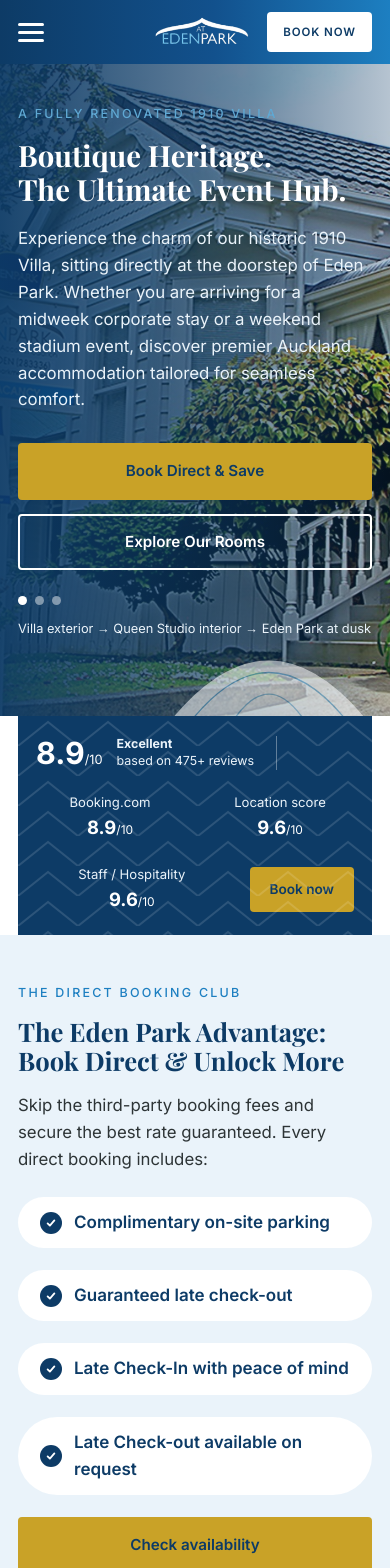
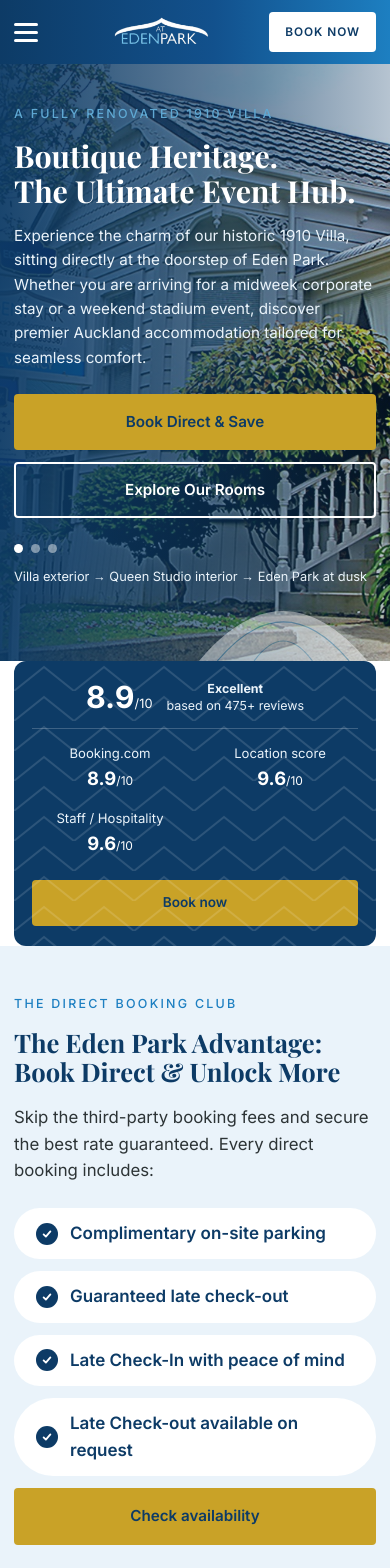
Before and after one commit to swadhinjit-credencesoft/edenpark-website, a Next.js app: page / in a window 390 px wide. Shown: the top 1568 px of the page. Built offline with nearby package versions, Linux system fonts and the light colour scheme.

Commit message:
fixed responsive issues

```diff
--- a/src/styles/_base.scss
+++ b/src/styles/_base.scss
@@ -4,19 +4,25 @@
 
 *, *::before, *::after { box-sizing: border-box; }
 
-html { scroll-behavior: smooth; }
+html {
+  scroll-behavior: smooth;
+  overflow-x: hidden;
+}
 
 body {
   margin: 0;
+  width: 100%;
+  overflow-x: hidden;
   font-family: var(--font-inter), Inter, -apple-system, "Segoe UI", Arial, sans-serif;
   font-size: 17px;
   line-height: 1.6;
   color: var(--char);
   background: var(--white);
   -webkit-font-smoothing: antialiased;
+  -webkit-text-size-adjust: 100%;
 }
 
-img { max-width: 100%; display: block; }
+img { max-width: 100%; height: auto; display: block; }
 
 a { color: var(--blue); text-decoration: none; }
 a:hover { text-decoration: underline; }
@@ -27,7 +33,10 @@
   border-radius: 4px;
 }
 
-.wrap { width: min(var(--wrap) - 120px, 100% - 48px); margin-inline: auto; }
+.wrap {
+  width: min(var(--wrap) - 120px, 100% - clamp(24px, 5vw, 48px));
+  margin-inline: auto;
+}
 
 .skip {
   position: absolute; left: -9999px; top: 0; z-index: 200;
--- a/src/styles/_header.scss
+++ b/src/styles/_header.scss
@@ -6,22 +6,24 @@
 .masthead {
   background: linear-gradient(90deg, var(--navy) 0%, var(--navy-2) 55%, var(--blue) 100%);
   position: sticky; top: 0; z-index: 100;
+  width: 100%;
 }
 .masthead__inner {
-  display: flex; align-items: center; gap: var(--gap);
-  min-height: 76px; position: relative;
+  display: flex; align-items: center; justify-content: space-between;
+  min-height: 76px; position: relative; gap: clamp(10px, 2vw, var(--gap));
 }
 .masthead__logo {
   position: absolute; left: 50%; transform: translateX(-50%);
-  display: flex; align-items: center;
+  display: flex; align-items: center; justify-content: center;
+  z-index: 10;
 }
-.masthead__logo img { height: 42px; width: auto; }
+.masthead__logo img { height: 42px; width: auto; max-width: 180px; object-fit: contain; }
 
 /* Quick links — Rooms / Find Us / FAQ, right side */
-.masthead__quick { display: flex; gap: 26px; margin-left: auto; }
+.masthead__quick { display: flex; align-items: center; gap: clamp(16px, 2.2vw, 26px); margin-left: auto; margin-right: 14px; }
 .masthead__quick a {
   color: #fff; font-size: .78rem; font-weight: 600;
-  letter-spacing: .1em; text-transform: uppercase;
+  letter-spacing: .1em; text-transform: uppercase; white-space: nowrap;
 }
 .masthead__quick a:hover { text-decoration: none; color: var(--tint); }
 .masthead__quick a[aria-current="page"] { border-bottom: 2px solid var(--gold); padding-bottom: 3px; }
@@ -30,12 +32,16 @@
 .nav {
   display: none; position: absolute; left: 0; right: 0; top: 100%;
   background: var(--navy); flex-direction: column; align-items: flex-start;
-  gap: 0; padding: 14px 24px 22px; z-index: 20;
+  gap: 0; padding: 14px 24px 22px; z-index: 120;
+  box-shadow: 0 16px 32px rgba(13, 59, 102, 0.35);
+  border-top: 1px solid rgba(255, 255, 255, 0.1);
+  max-height: calc(100vh - 76px);
+  overflow-y: auto;
 }
 .nav[data-open="true"] { display: flex; }
 .nav a { padding: 12px 0; width: 100%; }
 .nav a {
-  color: #fff; font-size: .82rem; font-weight: 600;
+  color: #fff; font-size: .85rem; font-weight: 600;
   letter-spacing: .08em; text-transform: uppercase;
 }
 .nav a:hover, .nav a[aria-current="page"] { text-decoration: none; color: var(--tint); }
@@ -43,11 +49,12 @@
 
 /* Hamburger — always visible, left side */
 .navtoggle {
-  display: block; background: none; border: 0; cursor: pointer;
-  padding: 10px; margin-left: -10px;
+  display: flex; flex-direction: column; justify-content: center;
+  background: none; border: 0; cursor: pointer;
+  padding: 10px; margin-left: -10px; z-index: 10;
 }
-.navtoggle span { display: block; width: 26px; height: 3px; background: #fff; border-radius: 2px; }
+.navtoggle span { display: block; width: 24px; height: 3px; background: #fff; border-radius: 2px; }
 .navtoggle span + span { margin-top: 5px; }
 
-/* Book-now CTA sits at the far right (after the quick links) */
-.btn--book { margin-left: 0; }
+/* Book-now CTA sits at the far right */
+.btn--book { margin-left: 0; flex-shrink: 0; z-index: 10; }
--- a/src/styles/_responsive.scss
+++ b/src/styles/_responsive.scss
@@ -1,75 +1,201 @@
 // ==========================================================================
-// Responsive breakpoints + reduced motion.
+// Comprehensive Responsive Breakpoints + Accessibility
 // Desktop-first: base styles target wide screens; mobile overrides stack below.
-// Header uses the original pattern — hamburger visible at every width — so
-// no header re-declarations are needed here.
 // ==========================================================================
 
-/* Tablet: grids breathe a little less */
+/* --------------------------------------------------------------------------
+   1. Laptop / Small Desktop (<= 1100px)
+   -------------------------------------------------------------------------- */
 @media (max-width: 1100px) {
   .swoosh { display: none; }
-  .masthead__logo img { height: 38px; }
+  .ridge { width: 55%; opacity: .45; }
+  .room, .post { grid-template-columns: 1fr; }
+  .room__media, .post__media { aspect-ratio: 16 / 9; max-height: 340px; }
+  .footer__grid { grid-template-columns: 1.2fr 1fr; }
+}
+
+/* --------------------------------------------------------------------------
+   2. Tablet Landscape (<= 960px)
+   -------------------------------------------------------------------------- */
+@media (max-width: 960px) {
+  .masthead__quick { display: none; }
+  .masthead__logo {
+    position: relative;
+    left: 0;
+    transform: none;
+    margin-inline: auto;
+  }
+  .grid--4 { grid-template-columns: repeat(2, 1fr); }
+  .grid--3 { grid-template-columns: repeat(2, 1fr); }
   .mosaic { grid-template-columns: 1fr; }
   .mosaic__row { grid-template-columns: repeat(3, 1fr); }
-  .footer__grid { grid-template-columns: 1.2fr 1fr; }
-  .ridge { width: 62%; opacity: .55; }
-  .pricecard { position: static; margin-top: 26px; display: inline-flex; }
-  .room, .post { grid-template-columns: 1fr; }
-  .hero__inner { padding: 56px 0 84px; }
-  .banner__inner { padding: 60px 0 58px; }
+  .hero__inner { padding: 56px 0 80px; }
+  .banner__inner { padding: 56px 0 54px; }
 }
 
-/* Small tablet / large phone */
-@media (max-width: 760px) {
-  :root { --section-gap: 56px; --pad: 22px; }
-  .masthead__quick { display: none; }
-  .masthead__logo { position: static; transform: none; margin-inline: auto 0; }
-  .mosaic__row { grid-template-columns: 1fr; }
-  .footer__grid { grid-template-columns: 1fr; }
-  .footer__cols { grid-template-columns: 1fr 1fr; }
-  .trust { margin-top: 0; border-radius: 0; }
-  .hero__inner { padding: 48px 0 72px; }
-  .banner__inner { padding: 50px 0 48px; }
+/* --------------------------------------------------------------------------
+   3. Tablet Portrait / Large Mobile (<= 768px)
+   -------------------------------------------------------------------------- */
+@media (max-width: 768px) {
+  :root {
+    --section-gap: 52px;
+    --pad: 22px;
+    --card-gap: 20px;
+  }
+
+  .wrap { width: min(100% - 36px, var(--wrap) - 120px); }
+
   .section { padding: 48px 0; }
   .section__head { margin-bottom: 28px; }
-  .grid--2, .grid--3, .grid--4 { grid-template-columns: 1fr; }
-  .tile--lg { aspect-ratio: 16 / 10; }
-  .tile--sm { aspect-ratio: 16 / 10; }
-  .tile--wide { aspect-ratio: 16 / 10; }
+
+  /* Trust metric bar */
+  .trust {
+    margin-top: 0;
+    border-radius: var(--radius);
+  }
+  .trust__grid {
+    display: grid;
+    grid-template-columns: 1fr 1fr;
+    gap: 14px;
+    padding: 20px 18px;
+  }
+  .trust__lead {
+    grid-column: 1 / -1;
+    border-right: none;
+    border-bottom: 1px solid rgba(255, 255, 255, 0.2);
+    padding-bottom: 14px;
+    padding-right: 0;
+    justify-content: center;
+    text-align: center;
+  }
+  .trust .btn {
+    grid-column: 1 / -1;
+    margin: 8px 0 0;
+    width: 100%;
+    text-align: center;
+  }
+
+  /* Direct booking club */
+  .club {
+    display: grid;
+    grid-template-columns: repeat(auto-fit, minmax(240px, 1fr));
+    gap: 12px;
+  }
+  .club .btn {
+    grid-column: 1 / -1;
+    width: 100%;
+    text-align: center;
+  }
+
+  /* Grids & Mosaic */
+  .grid--2 { grid-template-columns: 1fr; }
+  .grid--3 { grid-template-columns: 1fr; }
+  .mosaic__row { grid-template-columns: 1fr; }
+
+  /* Footer */
+  .footer { padding: 48px 0 26px; }
+  .footer__grid { grid-template-columns: 1fr; gap: 36px; }
+  .footer__cols { grid-template-columns: 1fr 1fr; gap: 24px; }
 }
 
-/* Phone */
-@media (max-width: 520px) {
-  :root { --pad: 18px; }
-  .wrap { width: min(100% - 36px, var(--wrap) - 120px); }
-  .masthead__inner { min-height: 64px; gap: 12px; }
-  .masthead__logo img { height: 34px; }
-  .navtoggle { padding: 6px; margin-left: -6px; }
-  .btn--book { padding: 9px 14px; font-size: .72rem; }
-  .hero__inner { padding: 40px 0 64px; }
-  .hero__actions { flex-direction: column; align-items: stretch; }
-  .hero__actions .btn { width: 100%; }
-  .pricecard { margin-top: 20px; flex-wrap: wrap; }
-  .banner__inner { padding: 44px 0 42px; }
-  h1 { font-size: clamp(1.8rem, 7.5vw, 2.4rem); }
-  .club { flex-direction: column; align-items: stretch; }
-  .club__perk { justify-content: flex-start; }
+/* --------------------------------------------------------------------------
+   4. Mobile Standard (<= 580px)
+   -------------------------------------------------------------------------- */
+@media (max-width: 580px) {
+  :root {
+    --pad: 18px;
+    --section-gap: 42px;
+  }
+
+  .wrap { width: min(100% - 28px, var(--wrap) - 120px); }
+
+  /* Masthead */
+  .masthead__inner { min-height: 64px; gap: 10px; }
+  .masthead__logo img { height: 34px; max-width: 140px; }
+  .navtoggle { padding: 8px; margin-left: -8px; }
+  .btn--book { padding: 9px 14px; font-size: .74rem; }
+
+  /* Hero & Banner */
+  .hero__inner { padding: 40px 0 60px; }
+  .hero h1 { font-size: clamp(1.85rem, 7.8vw, 2.35rem); }
+  .hero__sub { font-size: .95rem; margin: 16px 0 24px; }
+  .hero__actions { flex-direction: column; align-items: stretch; gap: 12px; }
+  .hero__actions .btn { width: 100%; text-align: center; }
+  .banner__inner { padding: 42px 0 40px; }
+  .banner h1 { font-size: clamp(1.75rem, 7.2vw, 2.2rem); }
+  .banner p { font-size: .95rem; }
+
+  /* Stats grid */
+  .grid--4 { grid-template-columns: 1fr; }
+  .stat { padding: 18px var(--pad); }
+
+  /* Room & Blog cards */
   .room, .post { padding: 18px; gap: 16px; }
-  .room__media { aspect-ratio: 4 / 3; }
-  .room__foot { flex-direction: column; align-items: flex-start; }
+  .room__media, .post__media { aspect-ratio: 16 / 10; max-height: 260px; }
+  .room__foot {
+    flex-direction: column;
+    align-items: stretch;
+    gap: 14px;
+  }
+  .room__foot .btn { width: 100%; text-align: center; }
+
+  /* Blog toolbar & filters */
+  .toolbar {
+    flex-direction: column;
+    align-items: stretch;
+    padding: 14px;
+    gap: 12px;
+  }
+  .search { width: 100%; }
+  .toolbar__count { margin-left: 0; text-align: center; }
+  .filters { gap: 8px; margin: 16px 0 24px; }
+  .filter { padding: 9px 16px; font-size: .82rem; }
+
+  /* Pager */
+  .pager {
+    flex-direction: column;
+    text-align: center;
+    gap: 16px;
+  }
+  .pager__pages { margin-left: 0; justify-content: center; }
+
+  /* Accordion */
+  .acc__btn { padding: 16px 14px; font-size: .95rem; }
+  .acc__panel { padding: 0 14px 18px; }
+
+  /* Checklist & Transit */
+  .checklist li, .transit li { padding: 14px var(--pad); gap: 12px; }
+  .checklist li span, .transit__txt span { font-size: .88rem; }
+
+  /* Footer */
   .footer__cols { grid-template-columns: 1fr; gap: 20px; }
-  .footer__grid { gap: 34px; }
-  .footer__bar { flex-direction: column; gap: 10px; }
-  .toolbar { padding: 14px; gap: 14px; }
-  .filters { gap: 8px; margin: 16px 0 26px; }
-  .filter { padding: 10px 16px; }
-  .pager { justify-content: center; }
-  .pager__pages { margin-left: 0; }
-  .acc__btn { padding: 18px 18px; font-size: .95rem; }
-  .acc__panel { padding: 0 18px 20px; }
+  .footer__bar { flex-direction: column; text-align: center; gap: 10px; }
 }
 
+/* --------------------------------------------------------------------------
+   5. Narrow Phone (<= 380px)
+   -------------------------------------------------------------------------- */
+@media (max-width: 380px) {
+  :root { --pad: 14px; }
+  .wrap { width: calc(100% - 20px); }
+
+  .masthead__logo img { height: 28px; max-width: 110px; }
+  .btn--book { padding: 8px 10px; font-size: .7rem; }
+
+  .trust__grid { grid-template-columns: 1fr; }
+  .trust__item { text-align: left; display: flex; justify-content: space-between; align-items: center; }
+
+  .chip { padding: 6px 12px; font-size: .76rem; }
+  .club__perk { padding: 10px 14px; font-size: .85rem; }
+}
+
+/* --------------------------------------------------------------------------
+   6. Reduced Motion Accessibility
+   -------------------------------------------------------------------------- */
 @media (prefers-reduced-motion: reduce) {
   html { scroll-behavior: auto; }
-  *, *::before, *::after { animation-duration: .01ms !important; transition-duration: .01ms !important; }
+  *, *::before, *::after {
+    animation-duration: .01ms !important;
+    transition-duration: .01ms !important;
+  }
 }
```
